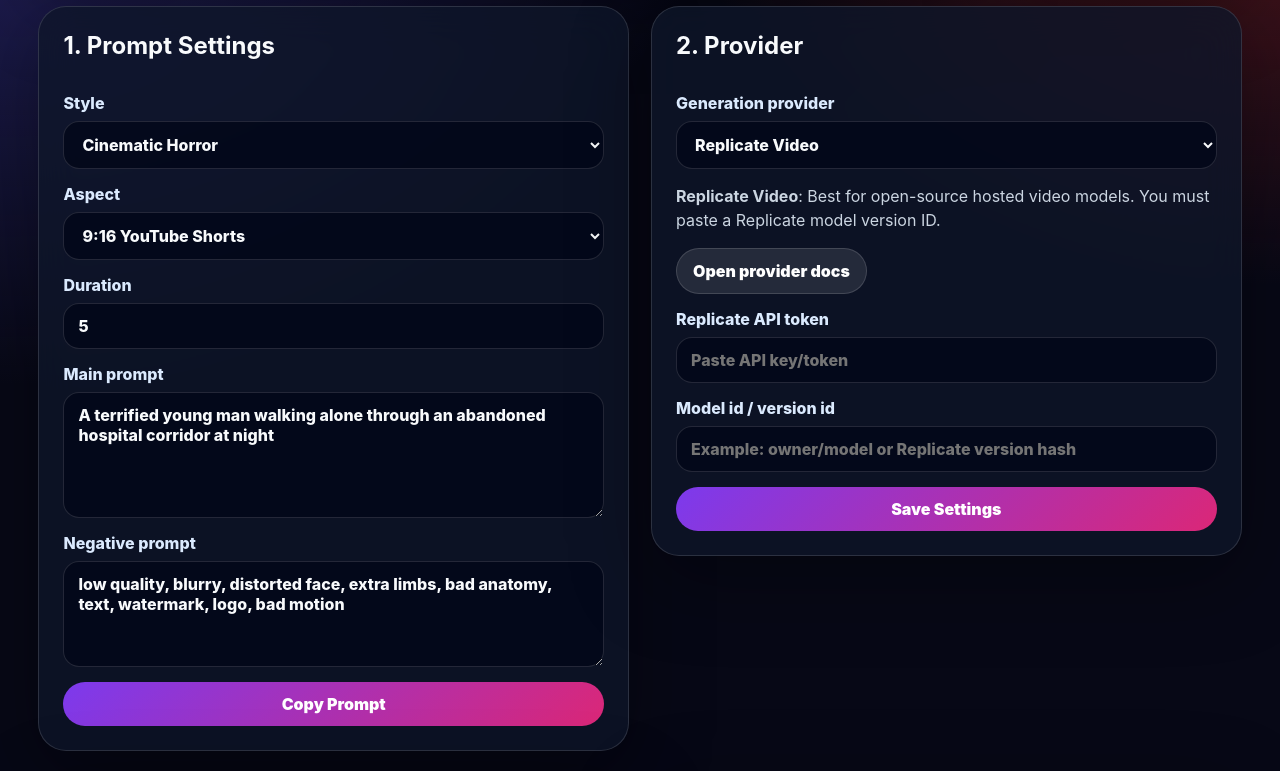
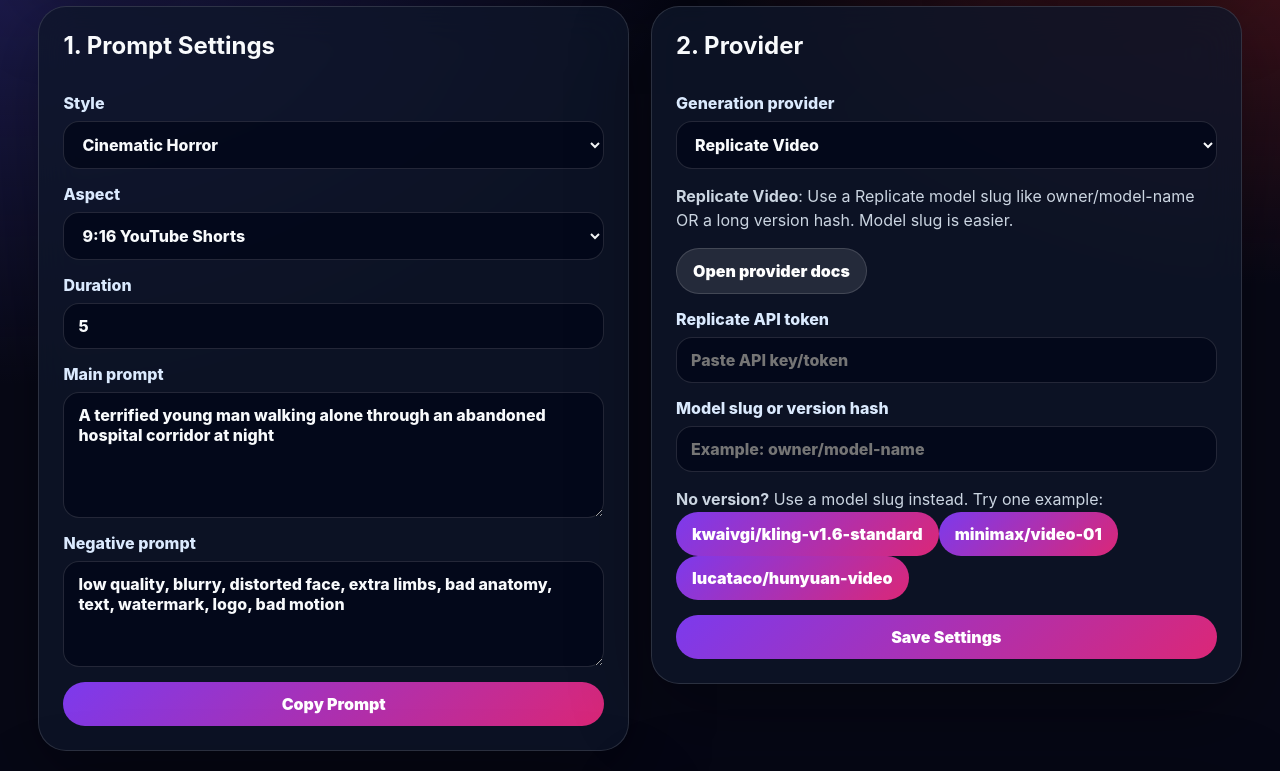
Before and after one commit to tousif001/ai-video-generator, a React (Vite) app: page / in a window 1280 px wide. Shown: the part 410-1181 px from the top of the page. Built offline with nearby package versions, Linux system fonts and the light colour scheme.

Commit message:
Allow Replicate model slugs instead of only version IDs

```diff
--- a/src/App.jsx
+++ b/src/App.jsx
@@ -7,7 +7,7 @@ const VIDEO_PROVIDERS = [
     type: 'video',
     apiKeyName: 'Replicate API token',
     docs: 'https://replicate.com/docs',
-    note: 'Best for open-source hosted video models. You must paste a Replicate model version ID.'
+    note: 'Use a Replicate model slug like owner/model-name OR a long version hash. Model slug is easier.'
   },
   {
     id: 'huggingface-video',
@@ -50,12 +50,14 @@ const IMAGE_PROVIDERS = [
     type: 'image',
     apiKeyName: 'Replicate API token',
     docs: 'https://replicate.com/docs',
-    note: 'Works with many open-source image models hosted on Replicate.'
+    note: 'Use a Replicate model slug like owner/model-name OR a long version hash. Model slug is easier.'
   }
 ];
 
 const STYLES = ['Cinematic Horror', 'Dark Finance Story', 'Anime Horror', 'Realistic Documentary', 'Brainrot Meme', 'Indian Suspense'];
 const ASPECTS = ['9:16 YouTube Shorts', '16:9 YouTube', '1:1 Social'];
+const VIDEO_MODEL_EXAMPLES = ['kwaivgi/kling-v1.6-standard', 'minimax/video-01', 'lucataco/hunyuan-video'];
+const IMAGE_MODEL_EXAMPLES = ['black-forest-labs/flux-schnell', 'stability-ai/sdxl', 'bytedance/sdxl-lightning-4step'];
 
 function getPrompt(style, subject, aspect, duration) {
   const ratio = aspect.startsWith('9:16') ? 'vertical 9:16, 1080x1920' : aspect.startsWith('16:9') ? 'wide 16:9, 1920x1080' : 'square 1:1, 1080x1080';
@@ -92,6 +94,14 @@ async function callJsonApi({ url, method = 'POST', token, body, headers = {} })
   }
 }
 
+function isReplicateVersionHash(value) {
+  return /^[a-f0-9]{32,}$/i.test(value.trim());
+}
+
+function isReplicateModelSlug(value) {
+  return /^[a-zA-Z0-9_.-]+\/[a-zA-Z0-9_.-]+$/.test(value.trim());
+}
+
 export default function App() {
   const [tab, setTab] = useState('video');
   const [provider, setProvider] = useState('replicate-video');
@@ -110,6 +120,7 @@ export default function App() {
   const providers = tab === 'video' ? VIDEO_PROVIDERS : IMAGE_PROVIDERS;
   const activeProvider = providers.find((item) => item.id === provider) || providers[0];
   const prompt = useMemo(() => getPrompt(style, subject, aspect, duration), [style, subject, aspect, duration]);
+  const examples = tab === 'video' ? VIDEO_MODEL_EXAMPLES : IMAGE_MODEL_EXAMPLES;
 
   function saveSettings() {
     localStorage.setItem('ai_video_api_key', apiKey);
@@ -137,15 +148,25 @@ export default function App() {
     try {
       if (provider === 'replicate-video' || provider === 'replicate-image') {
         if (!apiKey) throw new Error('Add your Replicate API token first.');
-        if (!modelId) throw new Error('Add a Replicate model version ID first.');
+        if (!modelId) throw new Error('Add a Replicate model slug like owner/model-name, or a long version hash.');
         const payload = buildPayload();
-        const data = await callJsonApi({
-          url: 'https://api.replicate.com/v1/predictions',
-          token: apiKey,
-          body: { version: modelId, ...payload }
-        });
+        const cleanModel = modelId.trim();
+        let url = 'https://api.replicate.com/v1/predictions';
+        let body = payload;
+
+        if (isReplicateModelSlug(cleanModel)) {
+          const [owner, name] = cleanModel.split('/');
+          url = `https://api.replicate.com/v1/models/${owner}/${name}/predictions`;
+          body = payload;
+        } else if (isReplicateVersionHash(cleanModel)) {
+          body = { version: cleanModel, ...payload };
+        } else {
+          throw new Error('Replicate model must look like owner/model-name or a long version hash. Example: black-forest-labs/flux-schnell');
+        }
+
+        const data = await callJsonApi({ url, token: apiKey, body });
         setResult(safeJson(JSON.stringify(data, null, 2)));
-        setStatus('Replicate prediction created. Open the URL/status from the result to track it.');
+        setStatus('Replicate prediction created. Copy/open the URLs from the result to track output.');
         return;
       }
 
@@ -242,9 +263,17 @@ export default function App() {
               <label>{activeProvider.apiKeyName}
                 <input type="password" value={apiKey} onChange={(e) => setApiKey(e.target.value)} placeholder="Paste API key/token" />
               </label>
-              <label>Model id / version id
-                <input value={modelId} onChange={(e) => setModelId(e.target.value)} placeholder="Example: owner/model or Replicate version hash" />
+              <label>Model slug or version hash
+                <input value={modelId} onChange={(e) => setModelId(e.target.value)} placeholder="Example: owner/model-name" />
               </label>
+              {(provider === 'replicate-video' || provider === 'replicate-image') && (
+                <div className="exampleBox">
+                  <p className="note"><b>No version?</b> Use a model slug instead. Try one example:</p>
+                  <div className="exampleBtns">
+                    {examples.map((item) => <button key={item} onClick={() => setModelId(item)}>{item}</button>)}
+                  </div>
+                </div>
+              )}
             </>
           )}
 
```
